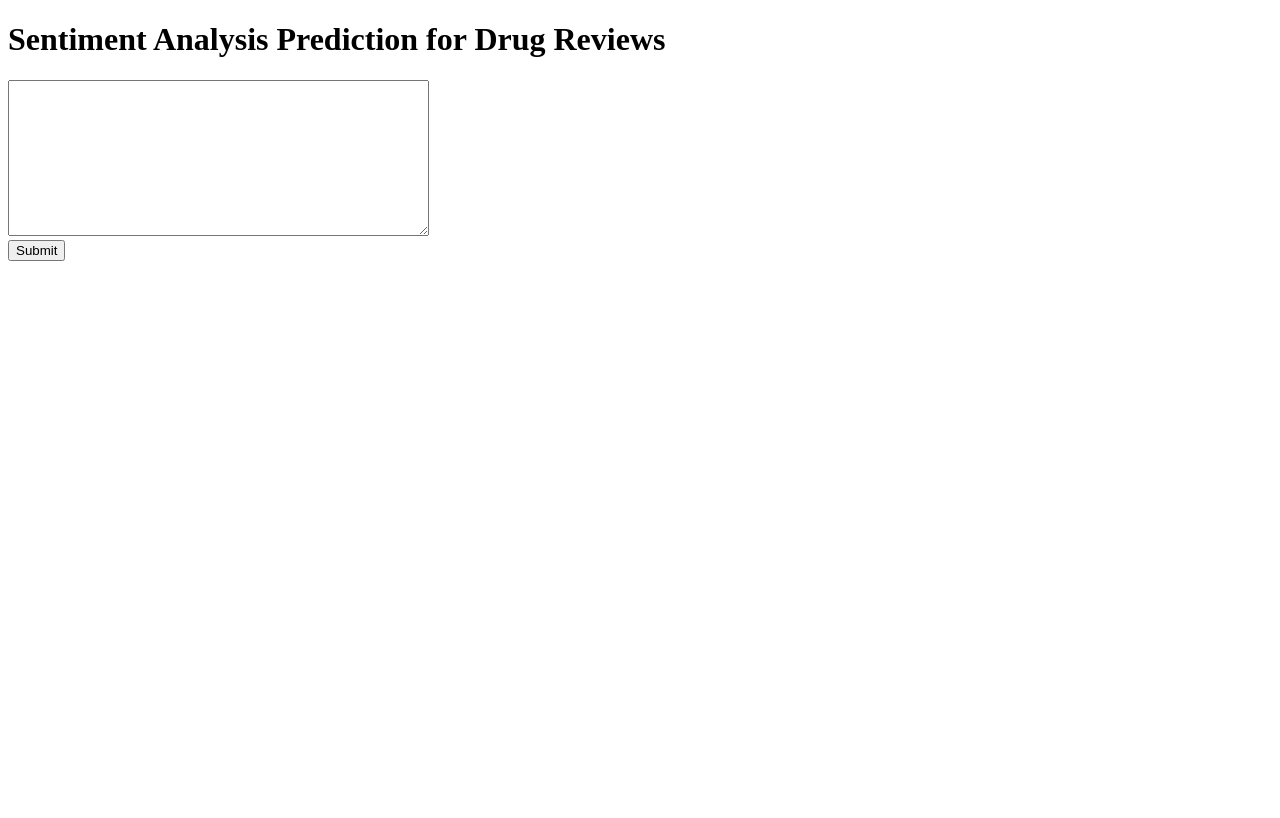
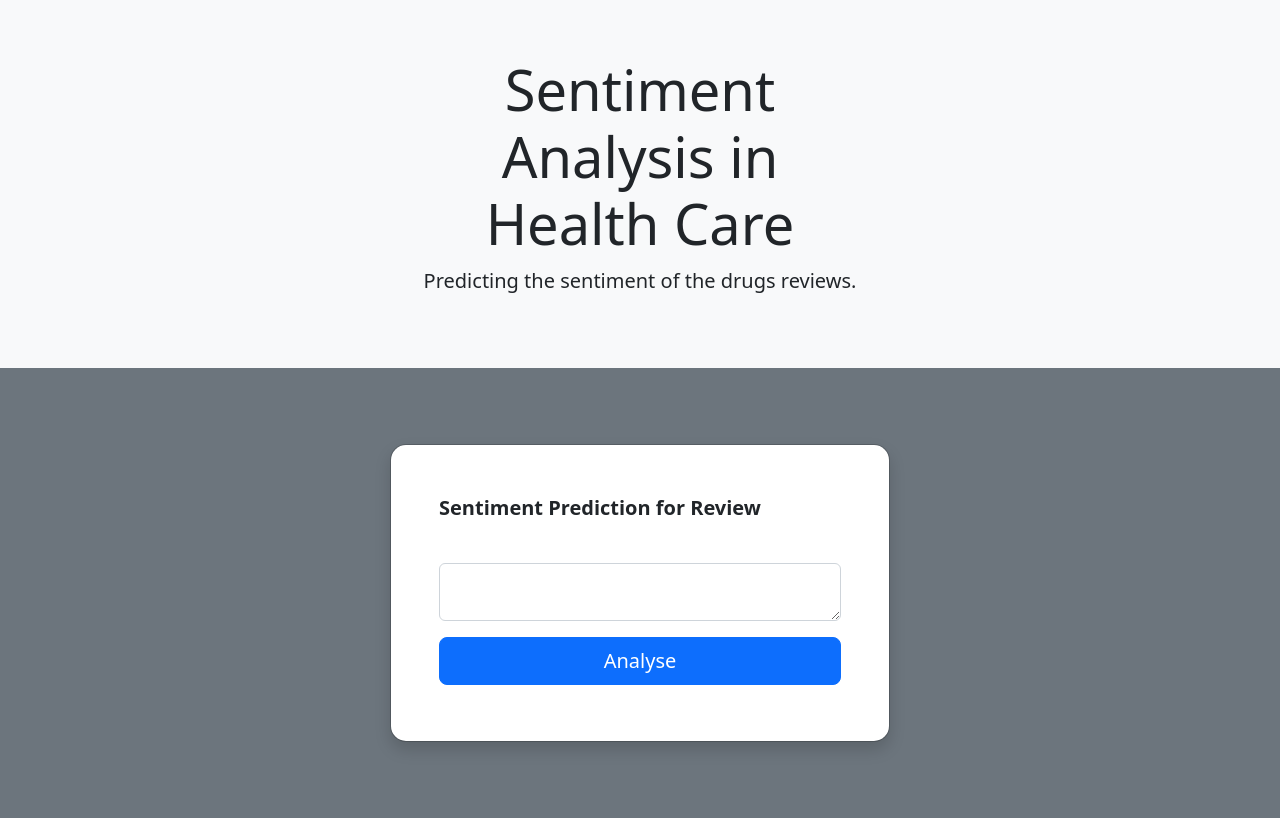
Before and after one commit to imabhi01/roberta-vader-sentiment-analysis, a Django app: page / in a window 1280 px wide. Run offline with Django 5.2, Linux system fonts and the light colour scheme; parts of the project's set-up code (start-up, migrations or seed data) failed here and were passed over.

Commit message:
push sentiment analysis frontend form complete

```diff
--- a/templates/index.html
+++ b/templates/index.html
@@ -4,19 +4,47 @@
     <meta charset="UTF-8">
     <meta name="viewport" content="width=device-width, initial-scale=1.0">
     <title>Python</title>
+    <link href="https://cdn.jsdelivr.net/npm/bootstrap@5.2.3/dist/css/bootstrap.min.css" rel="stylesheet" integrity="sha384-rbsA2VBKQhggwzxH7pPCaAqO46MgnOM80zW1RWuH61DGLwZJEdK2Kadq2F9CUG65" crossorigin="anonymous">
 </head>
+<style>
+    html, body {
+    overflow-x: hidden;
+    width: 100%;
+}
+
+html, body {
+    overflow-y: hidden;
+    width: 100%;
+}
+</style>
 <body>
-    <h1>Sentiment Analysis Prediction for Drug Reviews</h1>
-    <section>
-        <div class="row">
-            <form action="{% url 'result' %}" method="post">
-                {% csrf_token %}
-                <div class="form-group">
-                    <textarea name="reviewText" rows="10" cols="50"></textarea>
+    <main>
+        <div class="position-relative overflow-hidden text-center bg-light">
+            <div class="col-md-5 p-lg-5 mx-auto my-2">
+                <h3 class="display-4 fw-normal">Sentiment Analysis in Health Care</h3>
+                <p class="lead fw-normal">Predicting the sentiment of the drugs reviews.</p>
+            </div>
+        </div>
+        <div class="modal modal-signin position-static d-block bg-secondary py-5" tabindex="-1" role="dialog" id="modalSignin">
+            <div class="modal-dialog" role="document">
+                <div class="modal-content rounded-4 shadow">
+                <div class="modal-header p-5 pb-4 border-bottom-0 text-center">
+                    <p class="lead fw-normal"><strong>Sentiment Prediction for Review</strong></p>
                 </div>
-                <input type="submit" value="Submit">
-            </form>
+                <div class="modal-body p-5 pt-0">
+                    <form class="submit-form" action="{% url 'result' %}" method="post">
+                        {% csrf_token %}
+                        <div class="form-floating mb-3">
+                            <textarea class="form-control" name="reviewText" rows="10" cols="50" placeholder="Text to predict the sentiment"></textarea>
+                        </div>
+                        <button class="w-100 mb-2 btn btn-lg rounded-3 btn-primary" type="submit">Analyse</button>
+
+                    </form>
+                </div>
+                </div>
+            </div>
         </div>
-    </section>
+    </main>
+    <script src="https://cdn.jsdelivr.net/npm/bootstrap@5.2.3/dist/js/bootstrap.bundle.min.js" integrity="sha384-kenU1KFdBIe4zVF0s0G1M5b4hcpxyD9F7jL+jjXkk+Q2h455rYXK/7HAuoJl+0I4" crossorigin="anonymous"></script>
 </body>
 </html>
```
